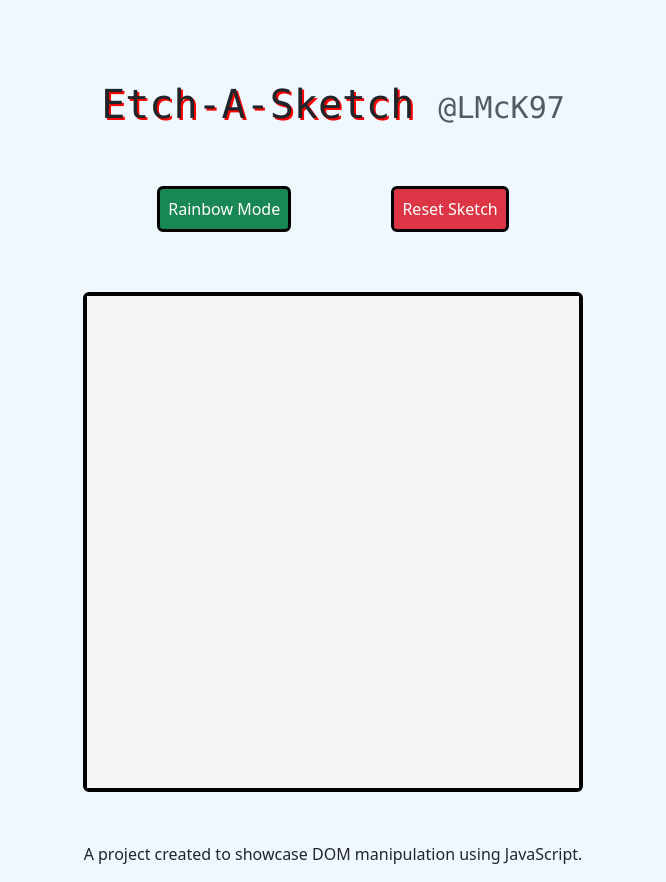
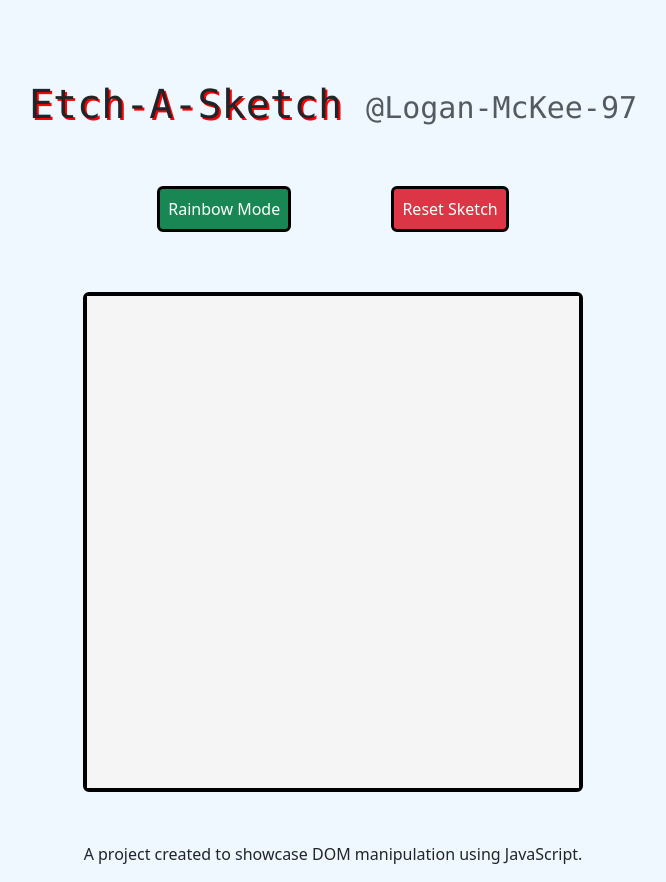
Before and after one commit to Logan-McKee-97/Etch-A-Sketch, a plain HTML site: page index.html in a window 1280 px wide. Shown: the whole page, without its empty margins (307-973 px from the left). Drawn offline with nearby package versions, Linux system fonts and the light colour scheme.

Commit message:
Changed github link

```diff
--- a/index.html
+++ b/index.html
@@ -19,7 +19,7 @@
         crossorigin="anonymous"></script>
     <div class="header">
         <h1>Etch-A-Sketch
-            <a class="text-muted github-link" href="https://github.com/LMcK97">@LMcK97</a>
+            <a class="text-muted github-link" href="https://github.com/Logan-McKee-97">@Logan-McKee-97</a>
         </h1>
     </div>
     <div id="top-buttons">
```
